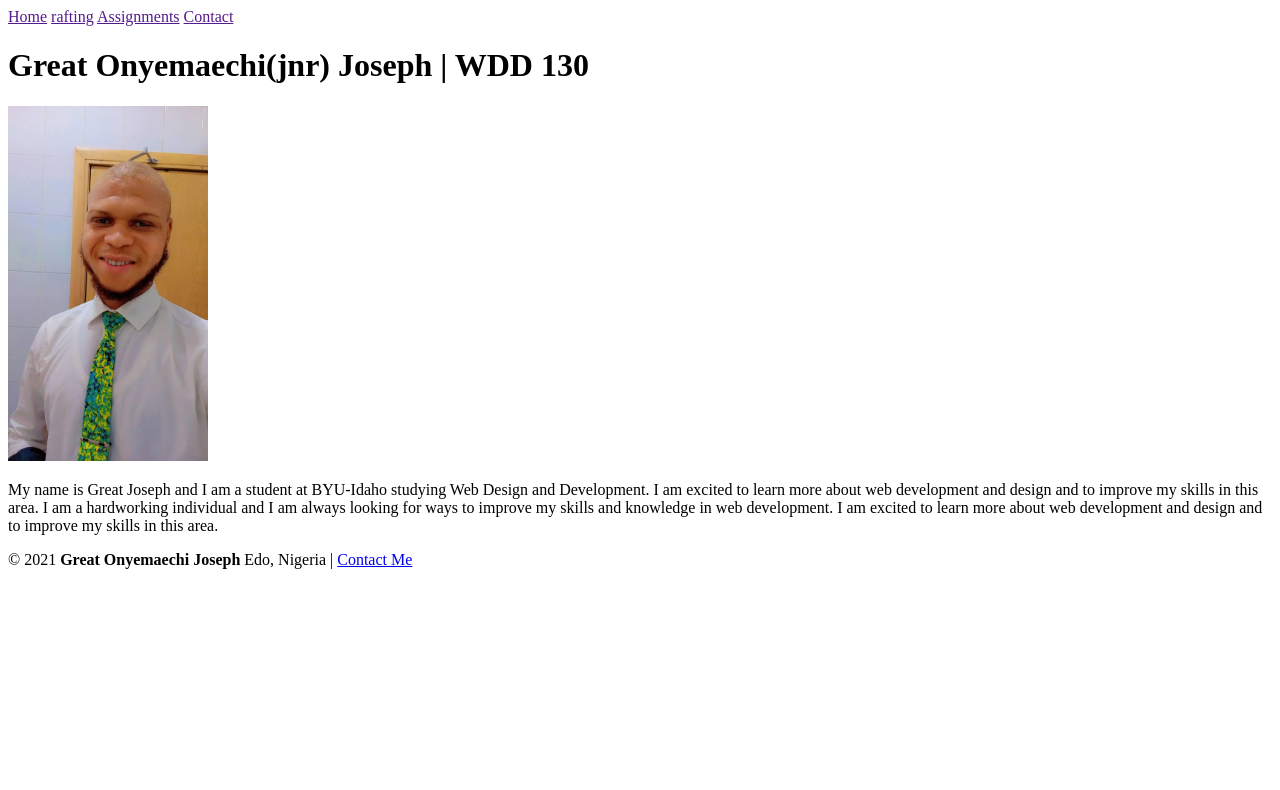
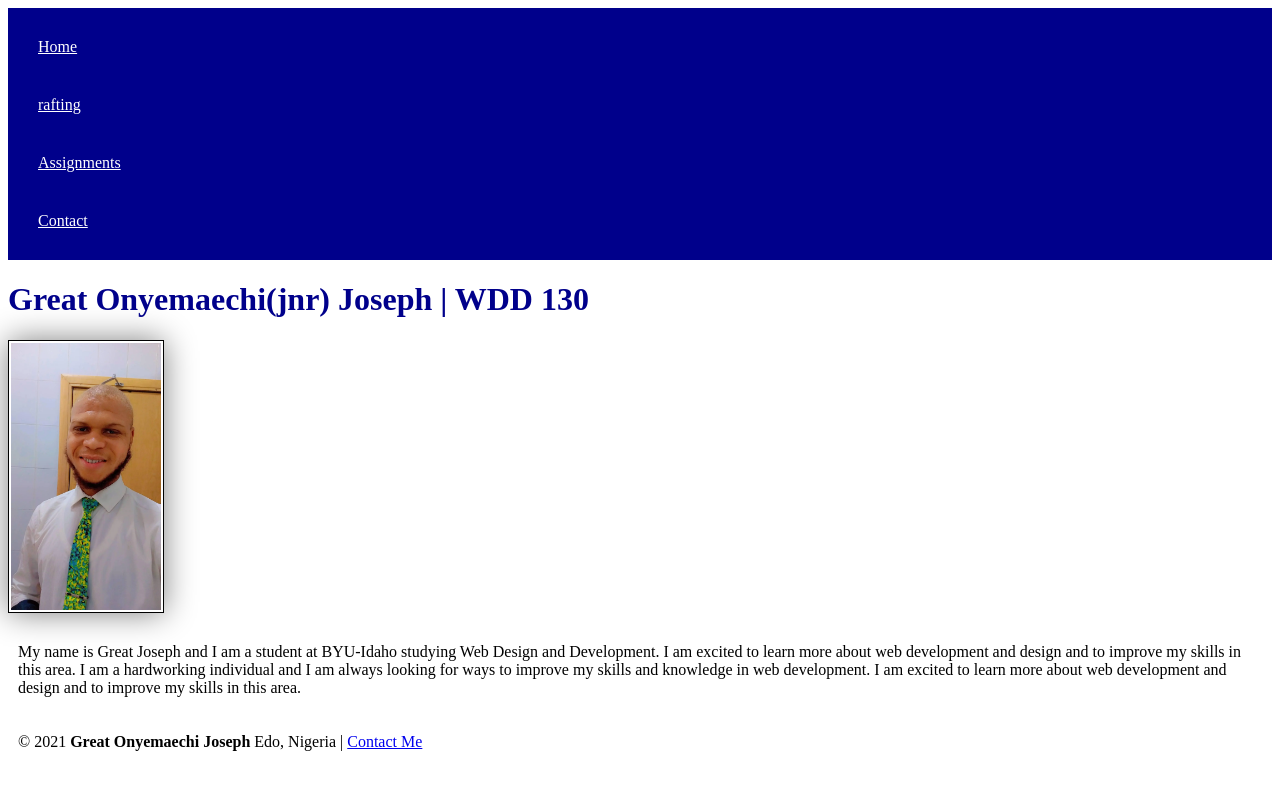
Before and after one commit to Degreatjoe/wdd130, a plain HTML site: page index.html in a window 1280 px wide. Drawn offline with Linux system fonts and the light colour scheme.

Commit message:
Homepage_styling

```diff
--- a/index.html
+++ b/index.html
@@ -4,7 +4,7 @@
     <meta charset="UTF-8">
     <meta name="viewport" content="width=device-width, initial-scale=1.0">
     <title> Great Onyemaechi(jnr) Joseph | WDD 130</title>
-    <link rel="stylesheet" type="text/css" href="styles.css">
+    <link rel="stylesheet" type="text/css" href="styles/styles.css">
 </head>
 <body>
     <header>
--- /dev/null
+++ b/styles/styles.css
@@ -0,0 +1,25 @@
+nav{
+    background-color: darkblue;
+    padding: 10px;
+}
+ nav a {
+    color: white;
+    display: block;
+    padding: 20px;
+}
+
+h1 {
+    color: darkblue;
+}
+
+img{
+    width: 150px;
+    height: auto;
+    border: 1px solid black;
+    padding: 2px;
+    box-shadow: 0 0 30px gray;
+}
+
+p{
+    padding: 10px;
+}
```
